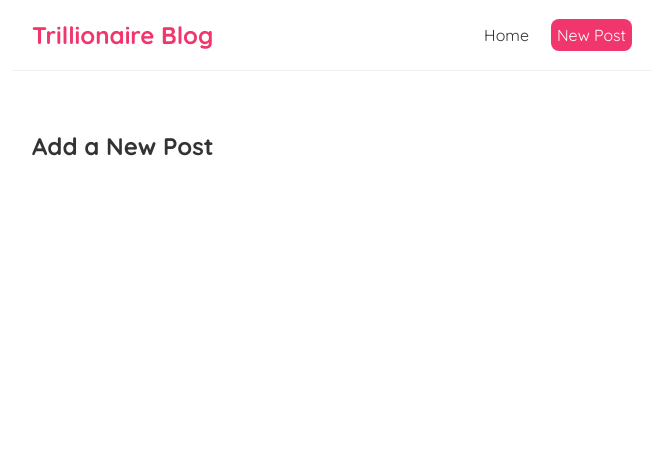
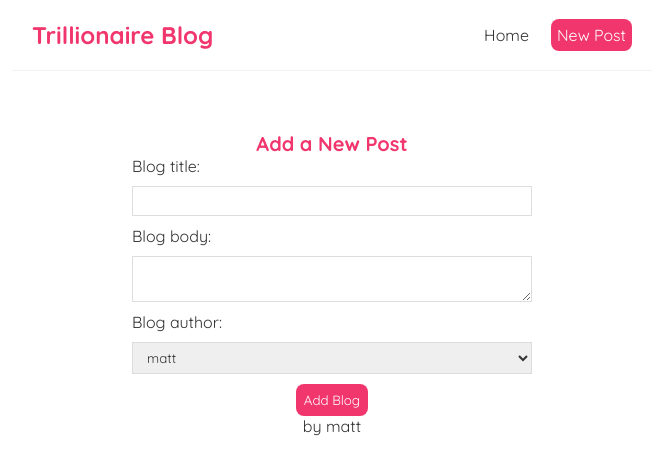
Before and after one commit to DanteLista/React-Only-Blog, a React (Create React App) app: page /create in a window 1280 px wide. Shown: the top 474 px of the page, without its empty margins (308-971 px from the left). Built offline with nearby package versions, Linux system fonts and the light colour scheme.

Commit message:
tutorial complete

```diff
--- a/data/db.json
+++ b/data/db.json
@@ -1,20 +1,10 @@
 {
   "blogs": [
-        {
-            "title": "How To Be an Idiot: A Masterclass",
-            "body": "lorem ipsum.....",
-            "author": "matt",
-            "id": 1
-        },
-
-
     {
       "title": "How To Be a Genius Who Makes 5 Billion Dollars an Hour",
       "body": "lorem ipsum.....",
       "author": "dante",
       "id": 2
     }
-
-
   ]
 }
--- a/src/App.js
+++ b/src/App.js
@@ -3,6 +3,7 @@
 import { BrowserRouter as Router, Route, Switch } from 'react-router-dom'
 import Create from './Create';
 import BlogDetails from './BlogDetails';
+import NotFound from './NotFound';
 
 
 function App() {
@@ -24,6 +25,9 @@
               <Route exact path="/blogs/:id">
                 <BlogDetails />
               </Route>
+              <Route path="*">
+                <NotFound />
+              </Route>
             </Switch>
         </div>
       </div>
--- a/src/BlogDetails.js
+++ b/src/BlogDetails.js
@@ -1,9 +1,19 @@
-import { useParams } from "react-router";
+import { useParams } from "react-router-dom";
+import { useHistory } from "react-router-dom";
 import useFetch from './useFetch';
 
 const BlogDetails = () => {
     const { id } = useParams();
     const { data: blog, error, isPending } = useFetch('http://localhost:8000/blogs/' + id);
+    const history = useHistory();
+
+    const handleClick = () => {
+        fetch('http://localhost:8000/blogs/' + blog.id, {
+            method: 'DELETE'
+        }).then(() => {
+            history.push('/')
+        })
+    }
 
     return (
         <div className="blog-details">
@@ -14,6 +24,7 @@
                     <h2>{ blog.title }</h2>
                     <p>Written by { blog.author }</p>
                     <div>{ blog.body }</div>
+                    <button onClick={handleClick}>delete</button>
                 </article>
             )}
 
--- a/src/Create.js
+++ b/src/Create.js
@@ -1,7 +1,62 @@
+import { useState } from "react";
+import { useHistory } from 'react-router-dom';
+
 const Create = () => {
+    const [title, setTitle] = useState('')
+    const [body, setBody] = useState('')
+    const [author, setAuthor] = useState('matt')
+    const [isPending, setIsPending] = useState(false);
+    const history = useHistory();
+
+    const handleSubmit = (e) => {
+        e.preventDefault();
+        const blog = {title, body, author};
+
+        setIsPending(true);
+
+        fetch('http://localhost:8000/blogs', {
+            method: 'POST',
+            headers: { "Content-Type": "application/json" },
+            body: JSON.stringify(blog)
+        }).then (() => {
+        console.log('new blog added');
+        setIsPending(false);
+        history.push('/')
+        })
+    }
+
     return (
         <div className="create">
             <h2>Add a New Post</h2>
+            <form onSubmit={handleSubmit}>
+                <label>Blog title:</label>
+                <input
+                type="text"
+                required
+                value={title}
+                onChange={(e) => setTitle(e.target.value)}
+                />
+                <label>Blog body:</label>
+                <textarea
+                    required
+                    value={body}
+                    onChange={(e) => setBody(e.target.value)}
+                ></textarea>
+                <label>Blog author:</label>
+                <select
+                value={author}
+                onChange={(e) => setAuthor(e.target.value)}
+                >
+                    <option value="matt">matt</option>
+                    <option value="dante">dante</option>
+                </select>
+                {!isPending && <button>Add Blog</button>}
+                {isPending && <button>Adding Post...</button>}
+
+                <p>{ title }</p>
+                <p>{ body }</p>
+                <p>by { author }</p>
+            </form>
         </div>
     );
 }
--- /dev/null
+++ b/src/NotFound.js
@@ -0,0 +1,13 @@
+import { Link } from "react-router-dom"
+
+const NotFound = () => {
+    return (
+        <div className="not-found">
+                <h2>Sorry...</h2>
+                <p>That page cannot be found...</p>
+                <Link to="/">Back to Home</Link>
+        </div>
+      );
+}
+
+export default NotFound;
--- a/src/index.css
+++ b/src/index.css
@@ -59,3 +59,32 @@
 .blog-preview a{
   text-decoration: none;
 }
+.create {
+  max-width: 400px;
+  margin: 0 auto;
+  text-align: center;
+}
+.create label {
+  text-align: left;
+  display: block;
+}
+.create h2 {
+  font-size: 20px;
+  color: #f1356d;
+}
+.create input, .create textarea, .create select{
+  width: 100%;
+  padding: 6px 10px;
+  margin: 10px 0;
+  border: 1px solid #ddd;
+  box-sizing: border-box;
+  display: block;
+}
+.create button {
+  background: #f1356d;
+  color: #fff;
+  border: 0;
+  padding: 8px;
+  border-radius: 8px;
+  cursor: pointer;
+}
```
Lines whose indentation alone changed are shown as unchanged.
